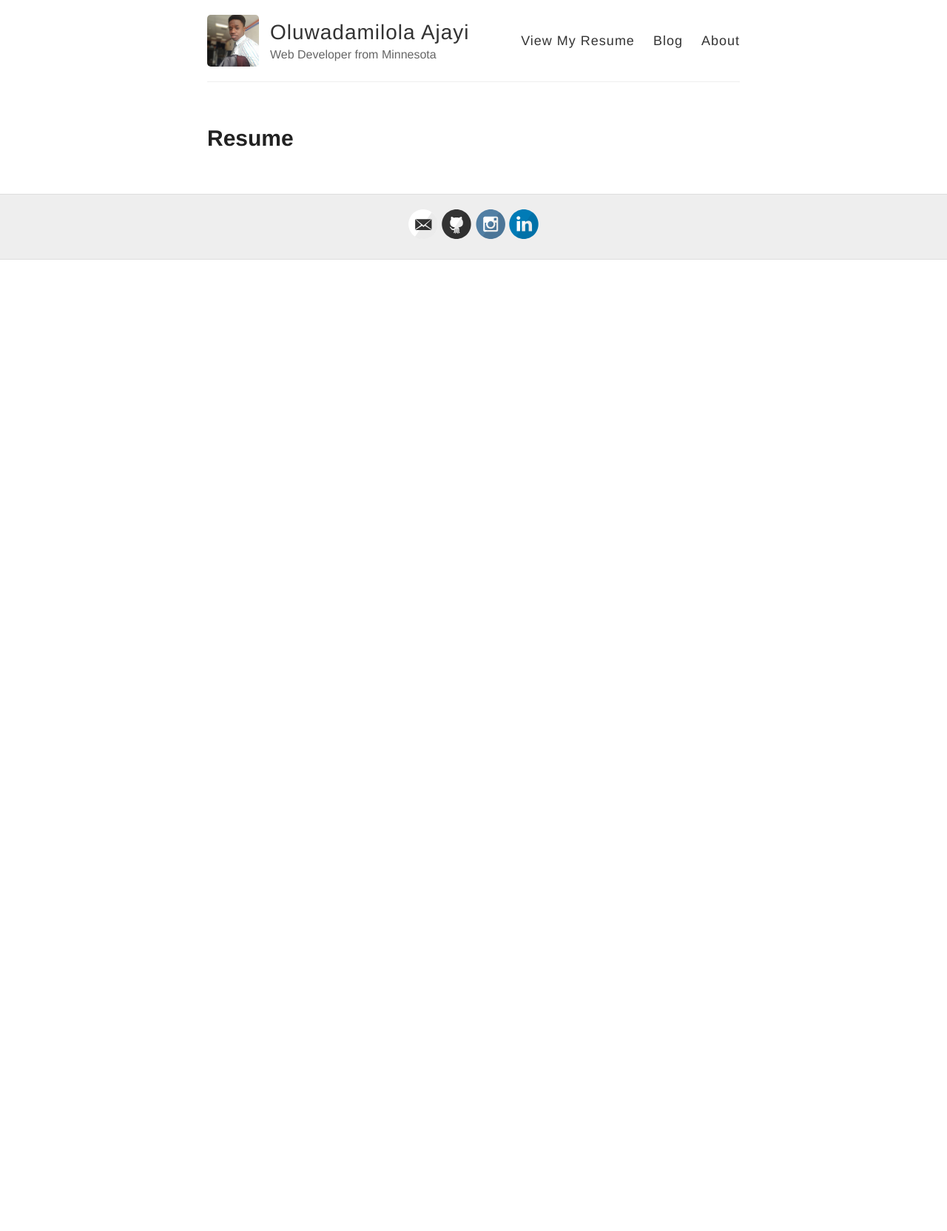
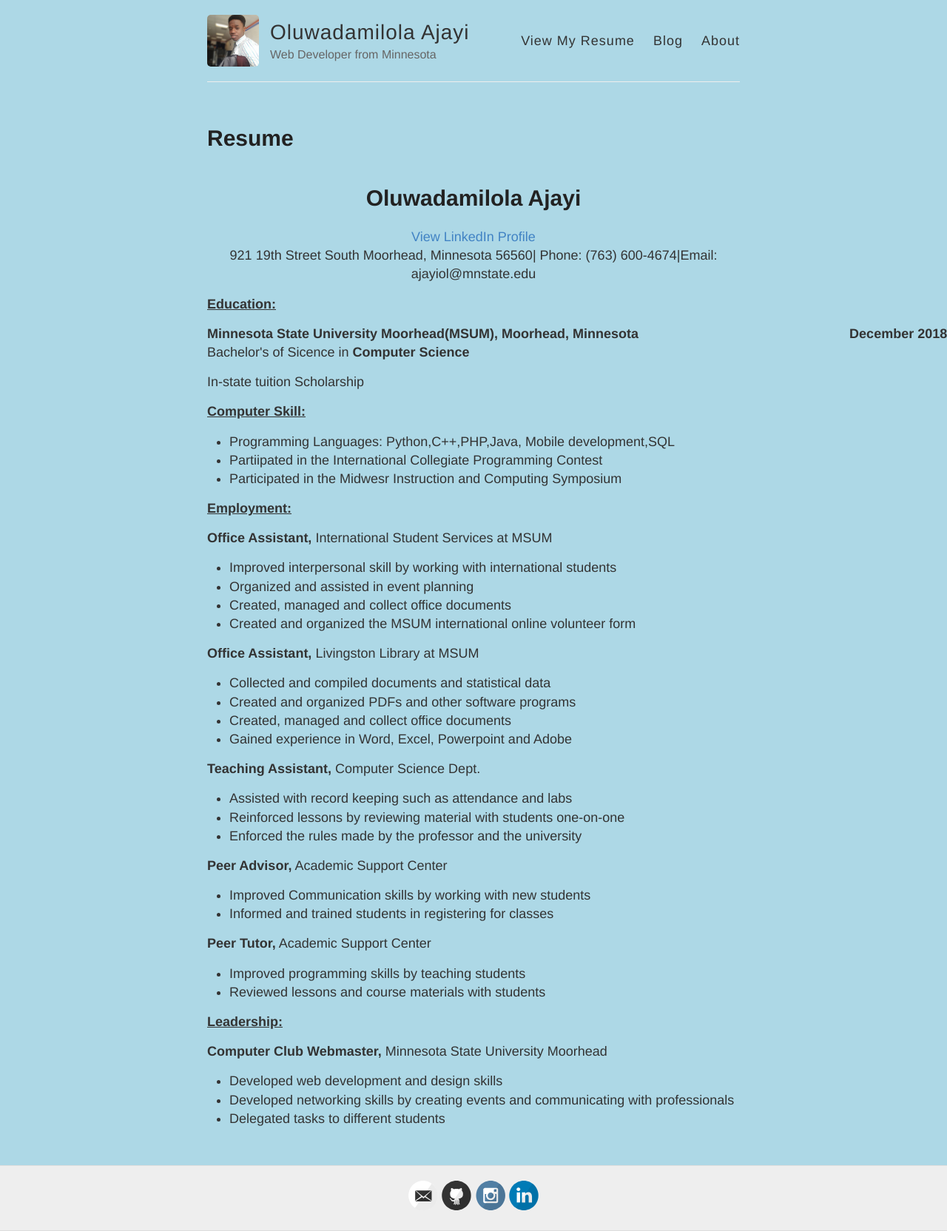
Before and after one commit to ajayiol/ajayiol.github.io, a Jekyll site: the page built from resume.md, in a window 1280 px wide. Shown: the whole page at 74% size. Built offline with Jekyll 4.4.1, drawn with Linux system fonts in a browser that asks for light colours; before the commit the page ends 900 px from its top, so only the background shows below that.

Commit message:
Update resume.md

```diff
--- a/resume.md
+++ b/resume.md
@@ -3,3 +3,102 @@ layout: page
 title: Resume
 permalink: /resume/
 ---
+<html>
+<body>
+<style>
+body {
+    background-color: lightblue;
+}
+
+</style>
+<h1 align= "center"><b>Oluwadamilola Ajayi</b></h1>
+<a href = "https://www.linkedin.com/in/oluwadamilola-ajayi-675186153/"> <center>View LinkedIn Profile</center> </a>
+
+<center>921 19th Street South Moorhead, Minnesota 56560| Phone: (763) 600-4674|Email: ajayiol@mnstate.edu</center>
+
+<p><u><b>Education:</b></u></p>
+
+<pre><big><b>Minnesota State University Moorhead(MSUM), Moorhead, Minnesota                                                         December 2018
+</b></big></pre>
+
+<t>Bachelor's of Sicence in <b>Computer Science</b></t>
+<p>In-state tuition Scholarship</p>
+
+
+
+<p><u><b>Computer Skill:</b></u></p>
+<ul>
+	<li>Programming Languages: Python,C++,PHP,Java, Mobile development,SQL</li>
+	<li>Partiipated in the International Collegiate Programming Contest</li>
+	<li>Participated in the Midwesr Instruction and Computing Symposium</li>
+
+</ul>
+
+
+
+<p><u><b>Employment:</b></u></p>
+<t><b>Office Assistant,</b> International Student Services at MSUM</t>
+
+<ul>
+	<li>Improved interpersonal skill by working with international students</li>
+	<li>Organized and assisted in event planning</li>
+	<li>Created, managed and collect office documents</li>
+	<li>Created and organized the MSUM international online volunteer form</li>
+</ul>
+
+
+<t><b>Office Assistant,</b> Livingston Library at MSUM</t>
+
+<ul>
+	<li>Collected and compiled documents and statistical data</li>
+	<li>Created and organized PDFs and other software programs</li>
+	<li>Created, managed and collect office documents</li>
+	<li>Gained experience in Word, Excel, Powerpoint and Adobe</li>
+</ul>
+
+
+<t><b>Teaching Assistant,</b> Computer Science Dept.</t>
+
+<ul>
+	<li>Assisted with record keeping such as attendance and labs</li>
+	<li>Reinforced lessons by reviewing material with students one-on-one</li>
+	<li>Enforced the rules made by the professor and the university</li>
+
+</ul>
+
+
+<t><b>Peer Advisor,</b> Academic Support Center</t>
+
+<ul>
+	<li>Improved Communication skills by working with new students</li>
+	<li>Informed and trained students in registering for classes</li>
+
+
+</ul>
+
+<t><b>Peer Tutor,</b> Academic Support Center</t>
+
+<ul>
+	<li>Improved programming skills by teaching students</li>
+	<li>Reviewed lessons and course materials with students</li>
+
+
+</ul>
+
+
+<p><u><b>Leadership:</b></u></p>
+
+<t><b>Computer Club Webmaster,</b> Minnesota State University Moorhead </t>
+
+<ul>
+	<li>Developed web development and design skills</li>
+	<li>Developed networking skills by creating events and communicating with professionals</li>
+	<li>Delegated tasks to different students</li>
+
+
+</ul>
+
+
+
+</body>
+</html>
```
